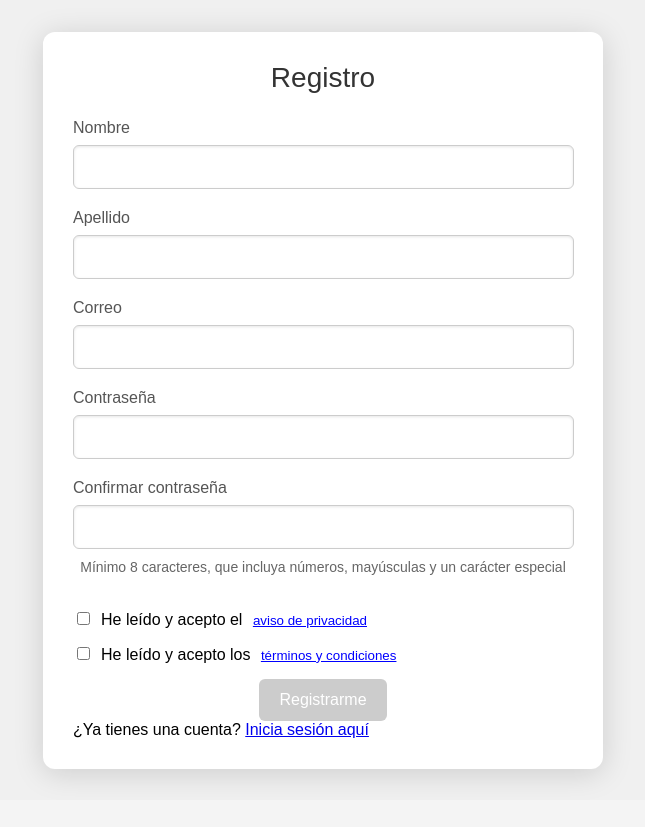
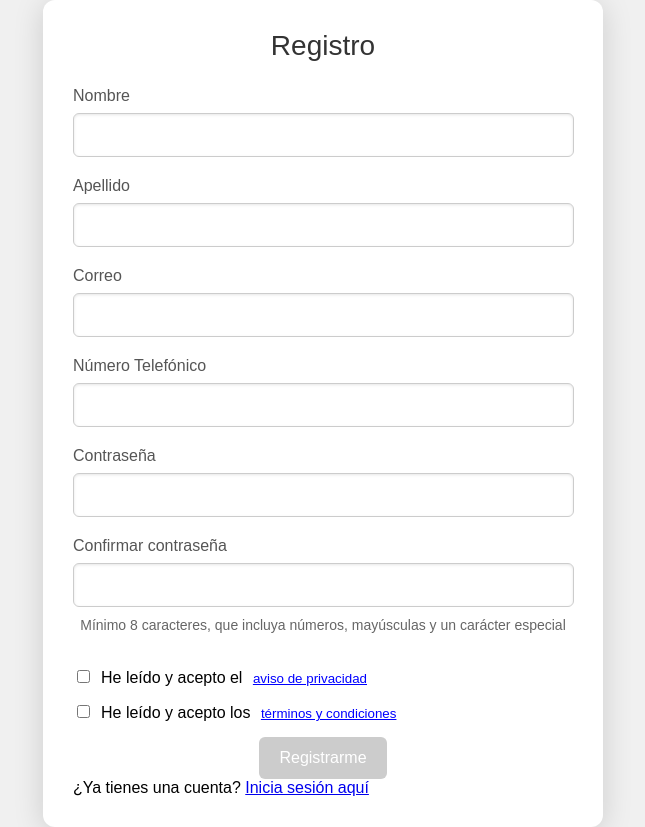
Before and after one commit to aahpichardo/machaque-webapp-react, a React (Vite) app in the folder frontend-react/: page /register in a window 1280 px wide. Shown: the whole page, without its empty margins (317-962 px from the left). Before the commit the page ends 800 px from the top, so only its background shows below. Built offline with nearby package versions, Linux system fonts and the light colour scheme.

Commit message:
AHI ESTA TU PINCHI NUMERO NEGRO

```diff
--- a/frontend-react/src/pages/Register/Register.tsx
+++ b/frontend-react/src/pages/Register/Register.tsx
@@ -14,6 +14,7 @@ const Register: React.FC = () => {
     user_name: '',
     user_last_name: '',
     email: '',
+    phone_number:'',
     password: '',
     created_at: new Date().toISOString().split('T')[0],
     last_login: new Date().toISOString().split('T')[0],
@@ -84,6 +85,10 @@ const Register: React.FC = () => {
               <input type="email" id="email" className="input" required onChange={handleChange} />
             </div>
             <div className="input-group">
+        <label className="label" htmlFor="phone_number">Número Telefónico</label>
+        <input type="tel" id="phone_number" className="input" pattern="[0-9]{10}" required onChange={handleChange} />
+      </div>
+            <div className="input-group">
               <label className="label" htmlFor="password">Contraseña</label>
               <input type="password" id="password" className="input" required onChange={handleChange} />
             </div>
```
